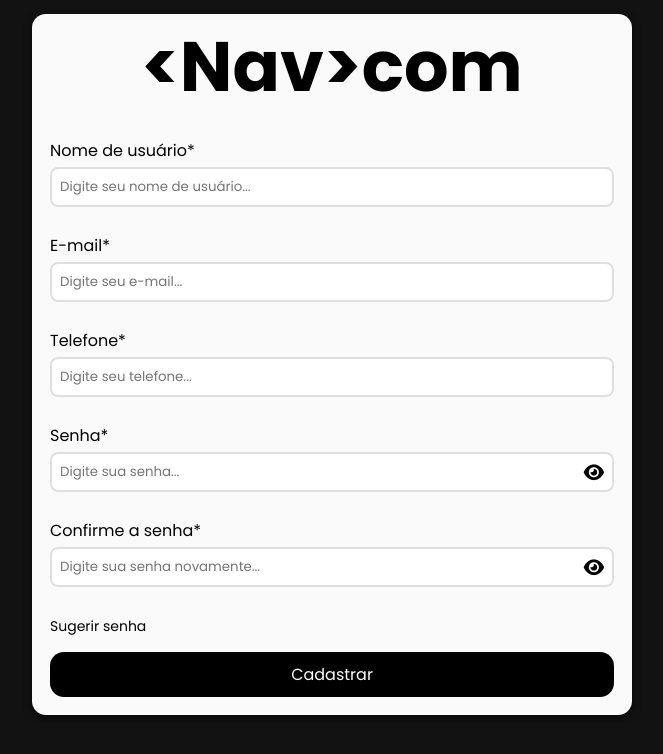
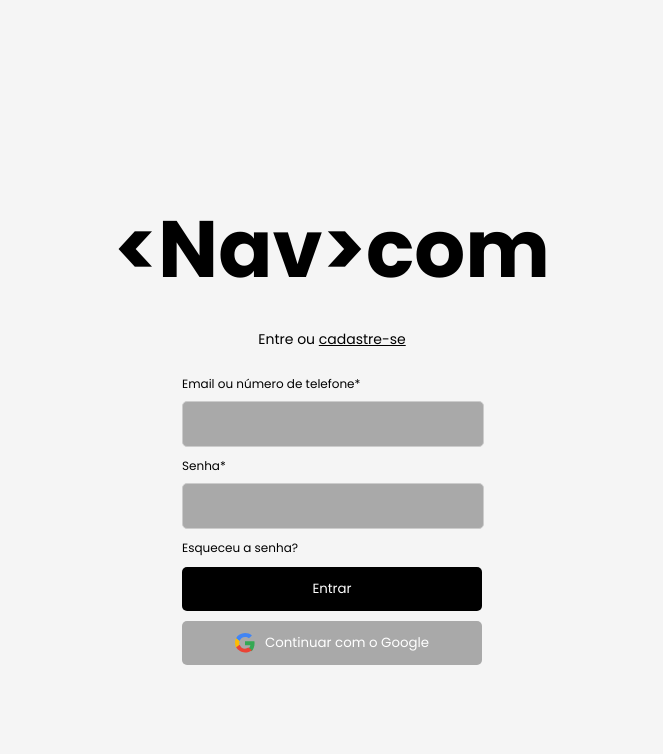
Before and after one commit to weslleyom/NavCom, a plain HTML site: page index.html in a window 1280 px wide. Shown: the whole page, without its empty margins (308-971 px from the left). Drawn offline with Linux system fonts and the light colour scheme.

Commit message:
Add files via upload
Login

```diff
--- a/index.html
+++ b/index.html
@@ -1,100 +1,53 @@
 <!DOCTYPE html>
 <html lang="pt-BR">
 <head>
-  <meta charset="UTF-8">
-  <meta http-equiv="X-UA-Compatible" content="IE=edge">
-  <meta name="viewport" content="width=device-width, initial-scale=1.0">
+    <meta charset="UTF-8"> <!-- Define a codificação de caracteres para suportar acentuação -->
+    <meta name="viewport" content="width=device-width, initial-scale=1.0"> <!-- Garante responsividade em dispositivos móveis -->
+    <title>Login - &lt;Nav&gt;com</title> <!-- Define o título da página -->
 
-  <link rel="preconnect" href="https://fonts.googleapis.com">
-  <link rel="preconnect" href="https://fonts.gstatic.com" crossorigin>
-  <!--Biblioteca da fonte Poppins-->
-  <link href="https://fonts.googleapis.com/css2?family=Poppins:wght@400;500;700&display=swap" rel="stylesheet">
+    <!-- Importação do arquivo CSS externo -->
+    <link rel="stylesheet" href="styles.css">
 
-  <!-- Biblioteca FontAwesome -->
-  <link rel="stylesheet" href="https://cdnjs.cloudflare.com/ajax/libs/font-awesome/6.0.0-beta3/css/all.min.css">
+    <!-- Importação da fonte "Poppins" do Google Fonts -->
+    <link href="https://fonts.googleapis.com/css2?family=Poppins:wght@400;700&display=swap" rel="stylesheet">
 
-  <link rel="stylesheet" href="./style.css"  />
-
-  <title>Novo Usuário</title>
 </head>
 <body>
+    <!-- Título principal -->
+    <h1>&lt;Nav&gt;com</h1>
 
-  <div class="container">
-    <section class="header">
-      <h1>&lt;Nav&gt;com</h1>
+    <!-- Contêiner do formulário de login -->
+    <div class="login-container">
+        <!-- Texto de cadastro -->
+        <div class="register-text">
+            <span>Entre ou <a href="#">cadastre-se</a></span>
+        </div>
 
-    </section>
+        <!-- Campo de email/telefone -->
+        <label for="email">Email ou número de telefone*</label>
+        <input id="email" type="text">
 
-    <form id="form" class="form">
-      <div class="form-content">
-        <label for="username">Nome de usuário*</label>
-        <input
-          type="text"
-          id="username"
-          placeholder="Digite seu nome de usuário..."
-        />
-        <a>Mensagem de erro aqui...</a>
-      </div>
+        <!-- Campo de senha -->
+        <label for="password">Senha*</label>
+        <input id="password" type="password">
 
-      <div class="form-content">
-        <label for="email">E-mail*</label>
-        <input
-          type="email"
-          id="email"
-          placeholder="Digite seu e-mail..."
-        />
-        <a>Mensagem de erro aqui...</a>
-      </div>
+        <!-- Link para recuperação de senha -->
+        <a href="#" class="forgot-password">Esqueceu a senha?</a>
 
-      <div class="form-content">
-        <label for="telefone">Telefone*</label>
-        <input
-          type="telefone"
-          id="telefone"
-          placeholder="Digite seu telefone..."
-        />
-        <a>Mensagem de erro aqui...</a>
-      </div>
+        <!-- Botão de login -->
+        <button class="login-btn">Entrar</button>
 
-      <div class="form-content">
-        <label for="password">Senha*</label>
-        <div style="position: relative;">
-          <input
-            type="password"
-            id="password"
-            placeholder="Digite sua senha..."
-          />
-          <a>Mensagem de erro aqui...</a>
-          <span id="toggle-password" style="position: absolute; right: 10px; top: 50%; transform: translateY(-50%); cursor: pointer;">
-            <i class="fas fa-eye"></i> <!-- Ícone para mostrar -->
-          </span>
-        </div>
-      </div>
+        <!-- Botão de login com Google com ícone SVG -->
+        <button class="google-btn">
+            <svg class="google-icon" xmlns="http://www.w3.org/2000/svg" width="20" height="20" viewBox="0 0 48 48">
+                <path fill="#4285F4" d="M24 9.5c3.69 0 6.95 1.27 9.54 3.38l7.13-7.13C35.86 2.01 30.27 0 24 0 14.61 0 6.45 5.14 2.48 12.62l8.35 6.48C13.05 13.49 18.06 9.5 24 9.5z"></path>
+                <path fill="#34A853" d="M46.91 24.5c0-1.57-.14-3.08-.41-4.5H24v9.5h12.96c-.66 3.37-2.58 6.16-5.41 8.03l8.35 6.47C44.35 39.55 46.91 32.5 46.91 24.5z"></path>
+                <path fill="#FBBC05" d="M10.83 28.88a14.64 14.64 0 0 1-.83-4.88c0-1.7.3-3.33.83-4.88l-8.35-6.48C.93 15.07 0 19.14 0 23.5s.93 8.43 2.48 11.88l8.35-6.48z"></path>
+                <path fill="#EA4335" d="M24 47c6.27 0 11.86-2.01 16.67-5.47l-8.35-6.47c-2.41 1.6-5.45 2.55-8.32 2.55-5.94 0-10.95-3.99-12.84-9.6l-8.35 6.48C6.45 40.86 14.61 47 24 47z"></path>
+            </svg>
+            Continuar com o Google
+        </button>
 
-      <div class="form-content">
-        <label for="password-confirmation">Confirme a senha*</label>
-        <div style="position: relative;">
-          <input
-            type="password"
-            id="password-confirmation"
-            placeholder="Digite sua senha novamente..."
-          />
-          <a>Mensagem de erro aqui...</a>
-          <span id="toggle-password-confirmation" style="position: absolute; right: 10px; top: 50%; transform: translateY(-50%); cursor: pointer;">
-            <i class="fas fa-eye"></i> <!-- Ícone para mostrar -->
-          </span>
-        </div>
-      </div>
-
-      <ul id="menu_ul">
-        <a href="#" id="suggest-password">Sugerir senha</a>
-      </ul>
-
-      <button type="submit">Cadastrar</button>
-    </form>
-
-  </div>
-
-  <script src="./script.js"></script>
+    </div>
 </body>
 </html>
--- /dev/null
+++ b/styles.css
@@ -0,0 +1,101 @@
+body {
+   font-family: 'Poppins', sans-serif;
+   margin: 0;
+   padding: 0;
+   display: flex;
+   justify-content: center;
+   align-items: center;
+   height: 100vh;
+   background-color: #f5f5f5;
+   flex-direction: column;
+}
+
+.login-container {
+   text-align: center;
+   width: 300px;
+   display: flex;
+   flex-direction: column;
+   align-items: stretch; /* Faz com que os elementos ocupem toda a largura disponível */
+}
+
+h1 {
+   color: black;
+   text-align: center;
+   margin-bottom: 20px;
+   font-size: 80px;
+   font-weight: bold;
+   font-family: 'Poppins', sans-serif;
+}
+
+.register-text {
+   font-size: 14px;
+   margin-bottom: 20px;
+   text-align: center; /* Mantém o texto centralizado */
+}
+
+.register-text a {
+   text-decoration: underline;
+   color: black;
+}
+
+/* Estilo para os labels */
+label {
+   display: block;
+   font-size: 12px;
+   margin: 5px 0 3px;
+   text-align: left;
+}
+
+/* Ajuste dos inputs para alinhamento perfeito */
+input {
+   width: calc(100% - 24px); /* Ajusta largura para alinhar com os botões */
+   padding: 12px;
+   margin: 5px auto; /* Mantém espaçamento uniforme */
+   border: 1px solid #ccc;
+   border-radius: 5px;
+   background-color: #A9A9A9;
+   font-family: 'Poppins', sans-serif;
+}
+
+/* Link "Esqueceu a senha?" alinhado */
+.forgot-password {
+   display: block;
+   margin-top: 5px;
+   font-size: 12px;
+   color: black;
+   text-decoration: none;
+   text-align: left;
+}
+
+/* Ajuste dos botões para ficarem alinhados */
+.login-btn,
+.google-btn {
+   width: 100%; /* Garante que os botões tenham a mesma largura */
+   padding: 12px;
+   border: none;
+   border-radius: 5px;
+   cursor: pointer;
+   font-family: 'Poppins', sans-serif;
+   margin-top: 10px;
+}
+
+.login-btn {
+   background: black;
+   color: white;
+}
+
+.google-btn {
+   width: 100%;
+   padding: 12px;
+   background: #A9A9A9;
+   color: white;
+   border: none;
+   border-radius: 5px;
+   cursor: pointer;
+   margin-top: 10px;
+   font-family: 'Poppins', sans-serif;
+   display: flex; /* Usa flexbox para alinhar o ícone e o texto */
+   align-items: center;
+   justify-content: center;
+   gap: 10px; /* Espaço entre o ícone e o texto */
+}
```
